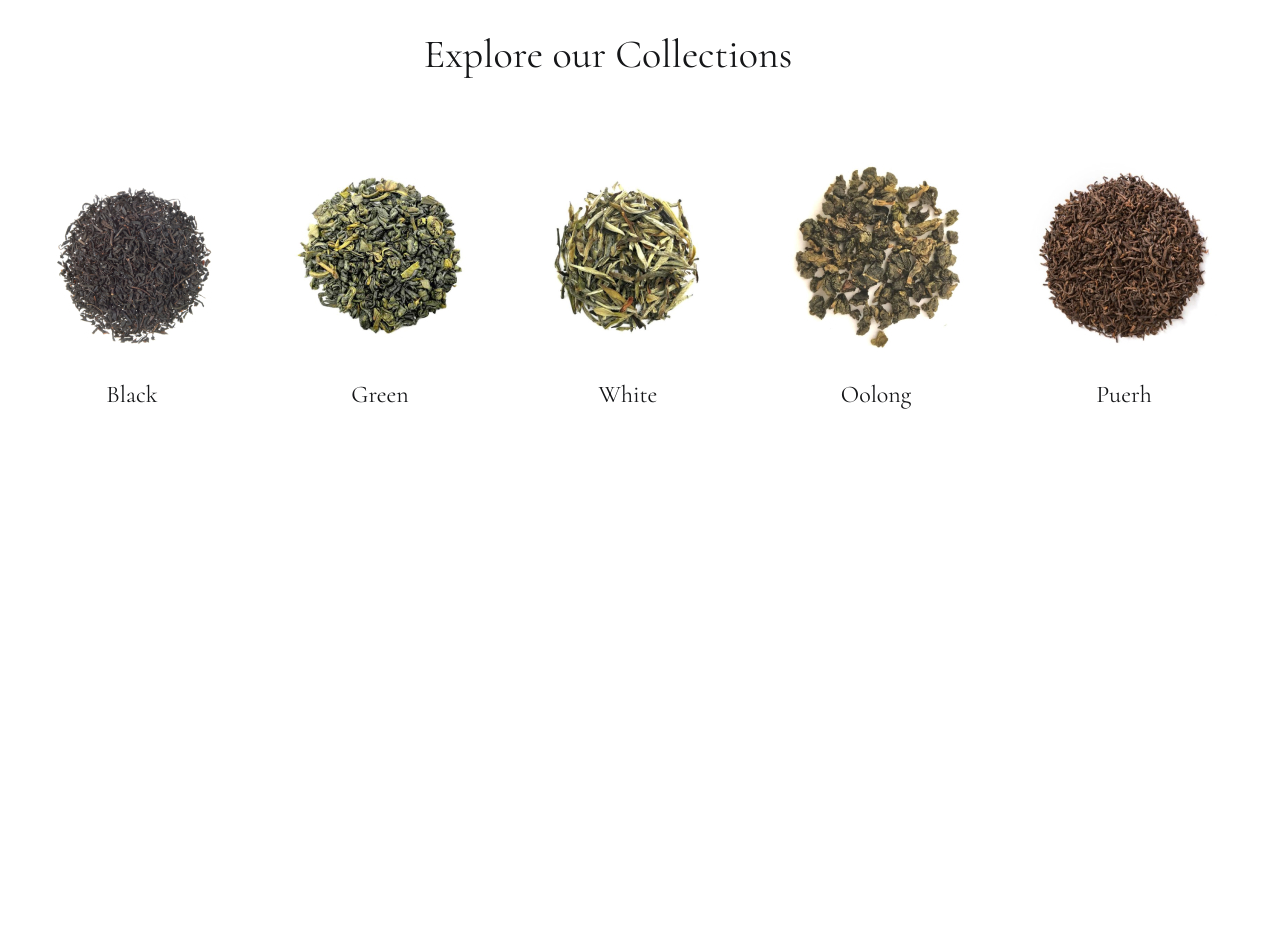
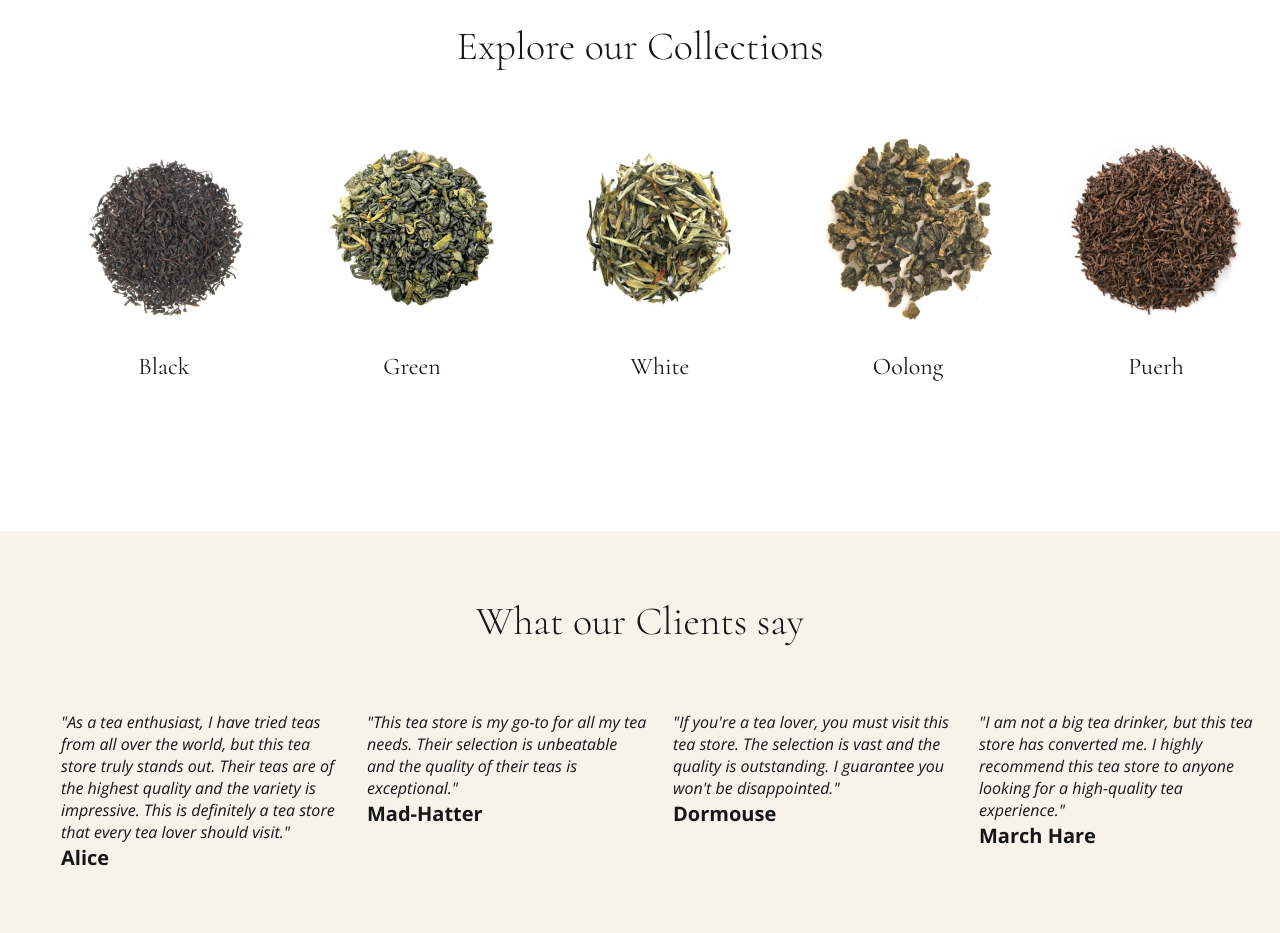
Before and after one commit to hrsk/tea, a plain HTML site: page index.html in a window 1280 px wide. Shown: the part 1020-1953 px from the top of the page. Before the commit the page ends 1599 px from the top, so only its background shows below. Drawn offline with nearby package versions, Linux system fonts and the light colour scheme.

Commit message:
testimonials section

```diff
--- a/css/style.css
+++ b/css/style.css
@@ -6,6 +6,7 @@ html {
 *::before,
 *::after {
     box-sizing: inherit;
+    margin: 0;
 }
 
 h1, h2, h3 {
@@ -145,7 +146,7 @@ body {
     display: flex;
     flex-direction: column;
     align-items: center;
-    max-width: 1200px;
+    /*max-width: 1200px;*/
     /*margin: 0 auto;*/
     font-family: Cormorant, serif;
     margin-bottom: 150px;
@@ -153,7 +154,7 @@ body {
 
 .tea-collection__title {
     margin-bottom: 60px;
-    font-weight: 400;
+    font-weight: 300;
     font-style: normal;
     font-size: 40px;
     line-height: 1;
@@ -179,12 +180,51 @@ body {
     display: flex;
     flex-direction: row;
     gap: 0 40px;
+    flex-wrap: wrap;
 }
 
 .tea-collection__item {
     text-align: center;
 }
 
+.testimonials {
+    /*max-width: 1600px;*/
+    background-color: #F7F2EA;
+    display: flex;
+    align-items: center;
+    flex-direction: column;
+}
+
+.testimonials__title {
+    font-family: 'Cormorant', serif;
+    font-size: 40px;
+    font-weight: 300;
+    margin: 60px 0;
+}
+
+.testimonials__items {
+    font-family: 'Open Sans', sans-serif;
+    display: flex;
+    gap: 0 26px;
+    margin-bottom: 60px;
+    flex-wrap: wrap;
+
+}
+
+.testimonials-item__description {
+    width: 280px;
+}
+.testimonials-item__description-text {
+    font-weight: 300;
+    font-size: 16px;
+    font-style: italic;
+    line-height: 22px;
+}
+.testimonials-item__description-user__name {
+    font-weight: 700;
+    font-size: 20px;
+    font-style: normal;
+}
 
 @media (max-width: 1000px) {
     .user-actions__item-search {
--- a/index.html
+++ b/index.html
@@ -129,6 +129,41 @@
             </li>
         </ul>
     </section>
+
+    <section class="testimonials">
+        <h2 class="testimonials__title">What our Clients say</h2>
+        <ul class="testimonials__items">
+            <li class="testimonials-item__description">
+                <p class="testimonials-item__description-text">
+                    "As a tea enthusiast, I have tried teas from all over the world, but this tea store truly stands
+                    out. Their teas are of the highest quality and the variety is impressive. This is definitely a tea
+                    store that every tea lover should visit."
+                </p>
+                <h3 class="testimonials-item__description-user__name">Alice</h3>
+            </li>
+            <li class="testimonials-item__description">
+                <p class="testimonials-item__description-text">
+                    "This tea store is my go-to for all my tea needs. Their selection is unbeatable and the quality of
+                    their teas is exceptional."
+                </p>
+                <h3 class="testimonials-item__description-user__name">Mad-Hatter</h3>
+            </li>
+            <li class="testimonials-item__description">
+                <p class="testimonials-item__description-text">"If you're a tea lover, you must visit this tea store.
+                    The selection is vast and the quality is outstanding. I guarantee you won't be disappointed."</p>
+                <h3 class="testimonials-item__description-user__name">Dormouse</h3>
+            </li>
+            <li class="testimonials-item__description">
+                <p class="testimonials-item__description-text">"I am not a big tea drinker, but this tea store has
+                    converted me. I highly recommend this tea store to anyone looking for a high-quality tea
+                    experience."</p>
+                <h3 class="testimonials-item__description-user__name">
+                    March Hare
+                </h3>
+            </li>
+
+        </ul>
+    </section>
 </main>
 </body>
 
```
